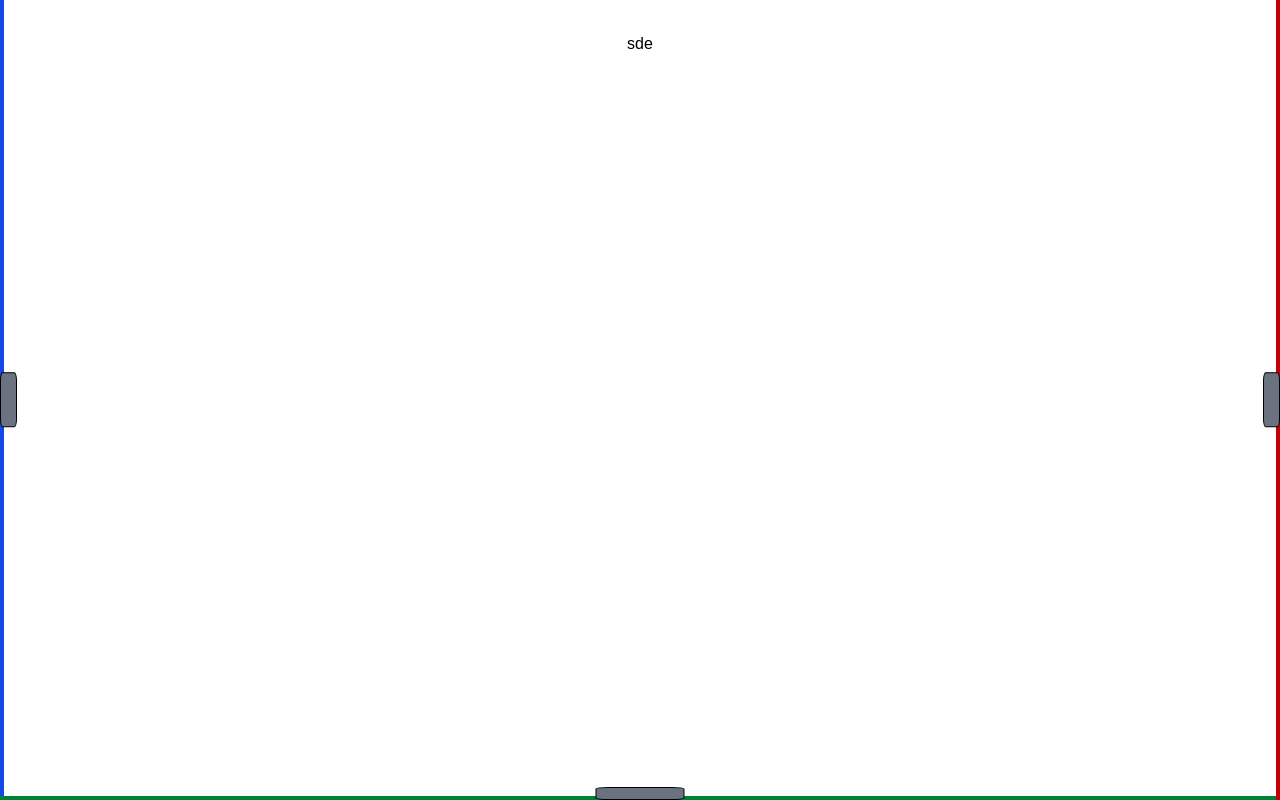
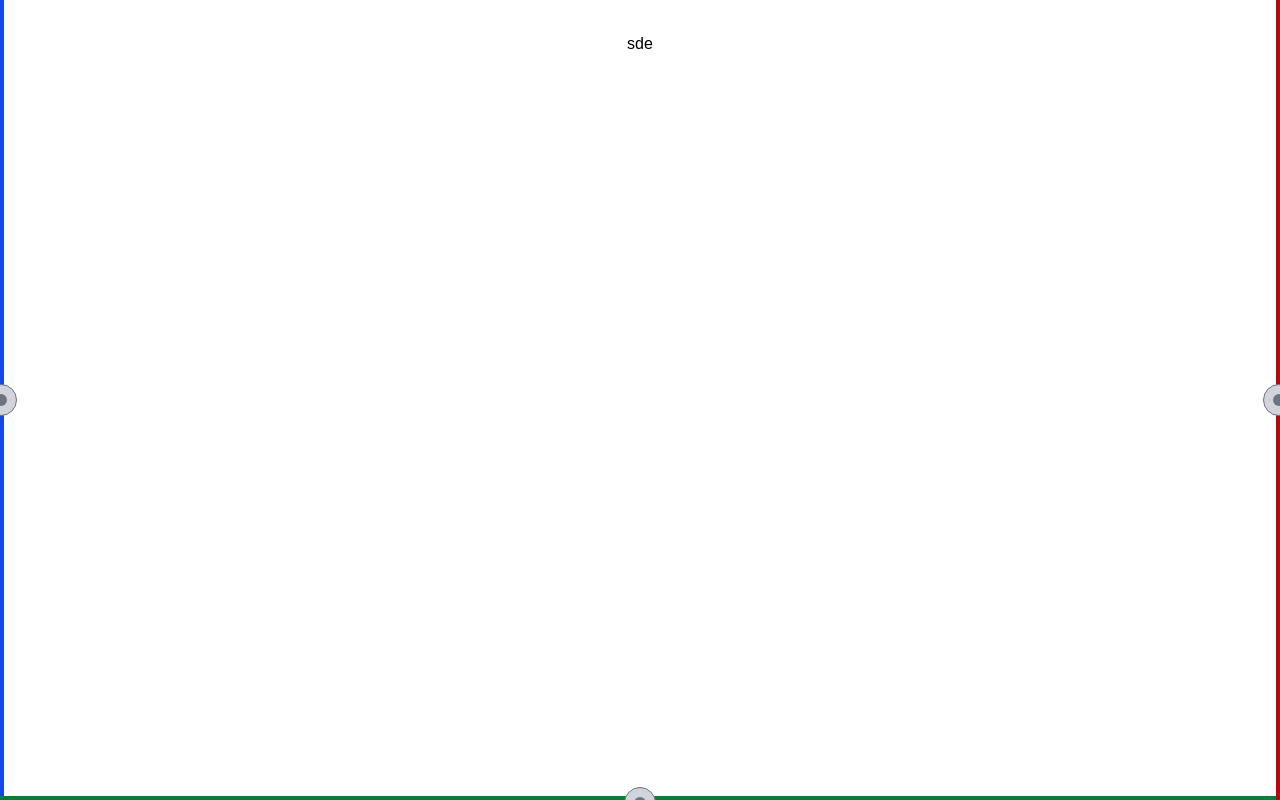
Before and after one commit to sdeprep/sdeprep.github.io, a React (Vite) app in the folder frontend/: page / in a window 1280 px wide. Built offline with nearby package versions, Linux system fonts and the light colour scheme.

Commit message:
feat(frontend): Improve SidebarOpener visual design

```diff
--- a/frontend/src/components/SidebarOpener.tsx
+++ b/frontend/src/components/SidebarOpener.tsx
@@ -29,8 +29,10 @@ const SidebarOpener: React.FC<SidebarOpenerProps> = ({ parentSidebarPosition })
 
     return (
         <div
-            className={`absolute w-[7%] h-[7%] border border-black bg-gray-500 rounded-[15%] ${positionClasses} ${transformClasses}`}
-        ></div>
+            className={`absolute w-8 h-8 border border-gray-500 bg-gray-300 rounded-full flex items-center justify-center overflow-hidden ${positionClasses} ${transformClasses}`}
+        >
+            <div className="w-3 h-3 bg-gray-600 rounded-full opacity-75"></div>
+        </div>
     );
 };
 
```
